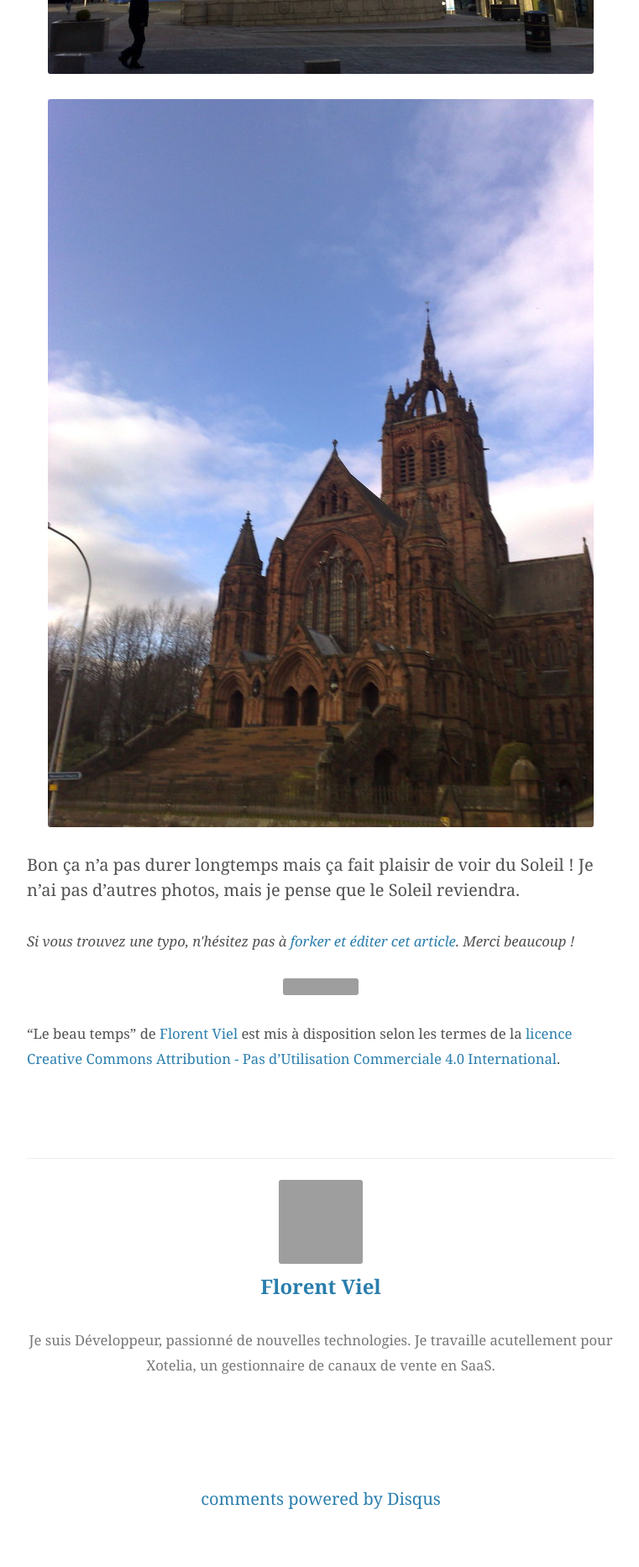
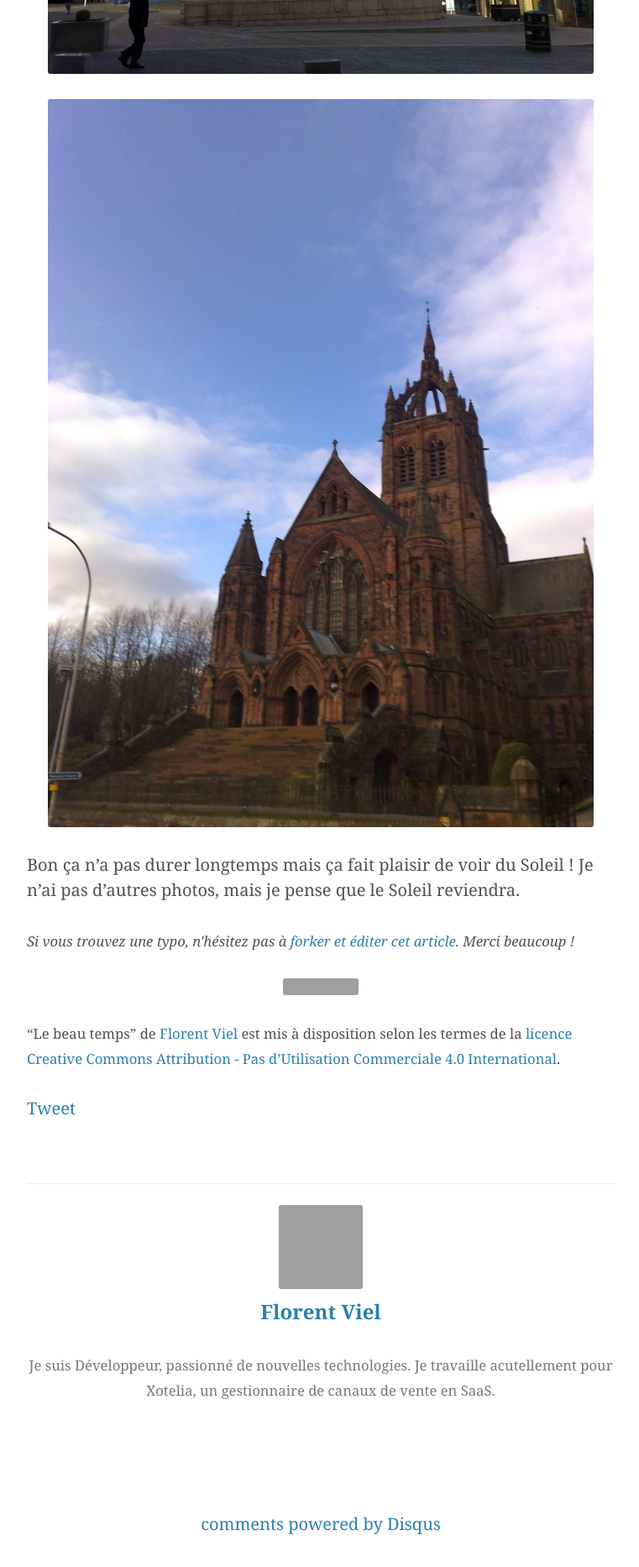
Before and after one commit to luxifer/luxifer.github.io, a Jekyll site: the page built from _posts/2009-02-01-le-beau-temps.md, in a window 1280 px wide, cut to the strip 1530-3430 px from the top of the page. Shown: the top 1866 px of the strip at 84% size, without its empty margins (258-1019 px from the left). Built offline with Jekyll 4.4.1, drawn with Linux system fonts in a browser that asks for light colours; nearby versions of some CDN libraries; some web fonts are replaced; Markdown is read by kramdown in place of the engine named in the settings; comment, search, counter and statistics services are not loaded; grey boxes are pictures that could not be loaded.

Commit message:
add twitter and google+ button

```diff
--- a/_layouts/post.html
+++ b/_layouts/post.html
@@ -38,6 +38,14 @@ article: true
         <a rel="license" href="http://creativecommons.org/licenses/by-nc/4.0/"><img alt="Licence Creative Commons" style="border-width:0" src="https://i.creativecommons.org/l/by-nc/4.0/88x31.png" /></a><br /><span xmlns:dct="http://purl.org/dc/terms/" property="dct:title">&ldquo;{{ page.title }}&rdquo;</span> de <a xmlns:cc="http://creativecommons.org/ns#" href="{{ site.copyright.url }}" property="cc:attributionName" rel="cc:attributionURL">{{ site.copyright.author }}</a> est mis à disposition selon les termes de la <a rel="license" href="http://creativecommons.org/licenses/by-nc/4.0/">licence Creative Commons Attribution - Pas d’Utilisation Commerciale 4.0 International</a>.
       </small>
     </p>
+    <div>
+      <div class="share-button">
+        <a href="https://twitter.com/share" class="twitter-share-button" data-via="florent_viel">Tweet</a>
+      </div>
+      <div class="share-button">
+        <div class="g-plusone" data-size="medium"></div>
+      </div>
+    </div>
   </div>
   <div id="author">
     <hr>
--- a/assets/css/default.css
+++ b/assets/css/default.css
@@ -533,3 +533,7 @@ pre code {
 .text-muted {
 	color: #777;
 }
+
+.share-button {
+	display: inline-block;
+}
```
Also changed, not shown: other parts of _layouts/post.html (+12 -0 lines).
